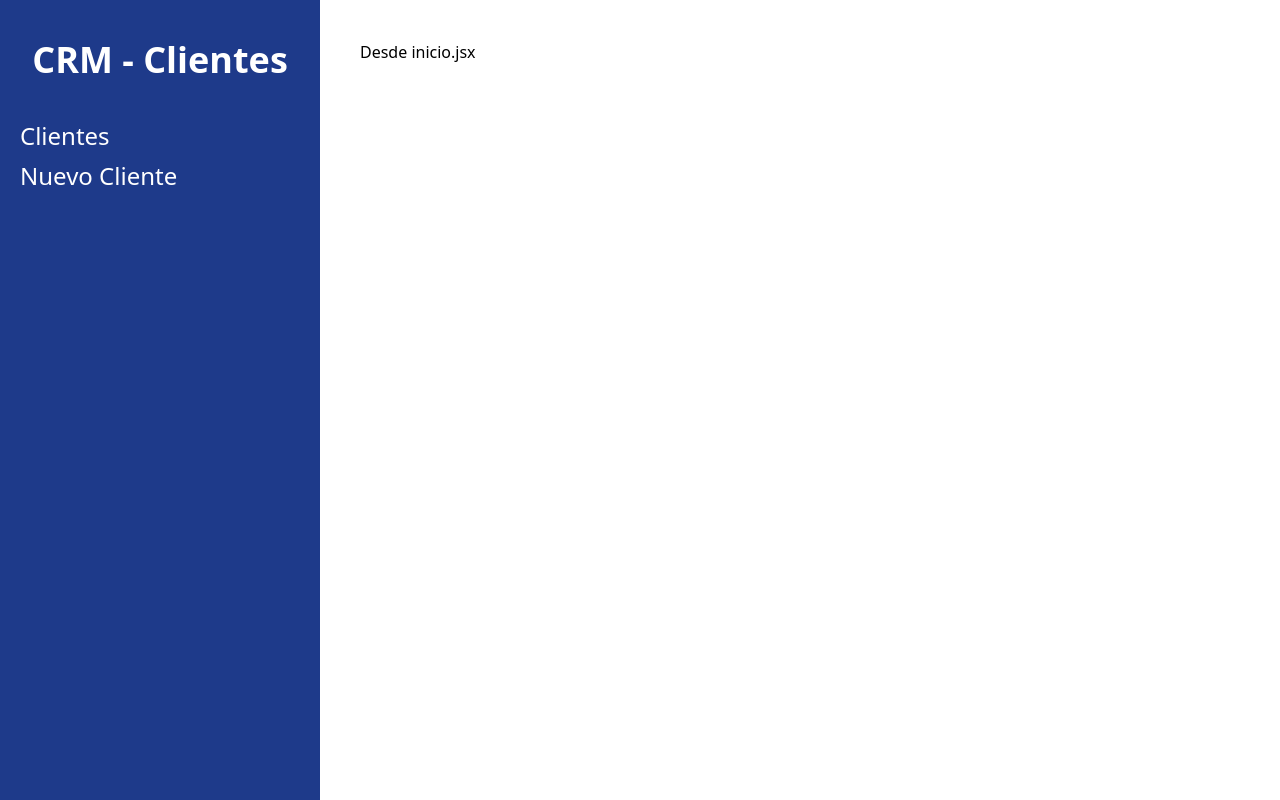
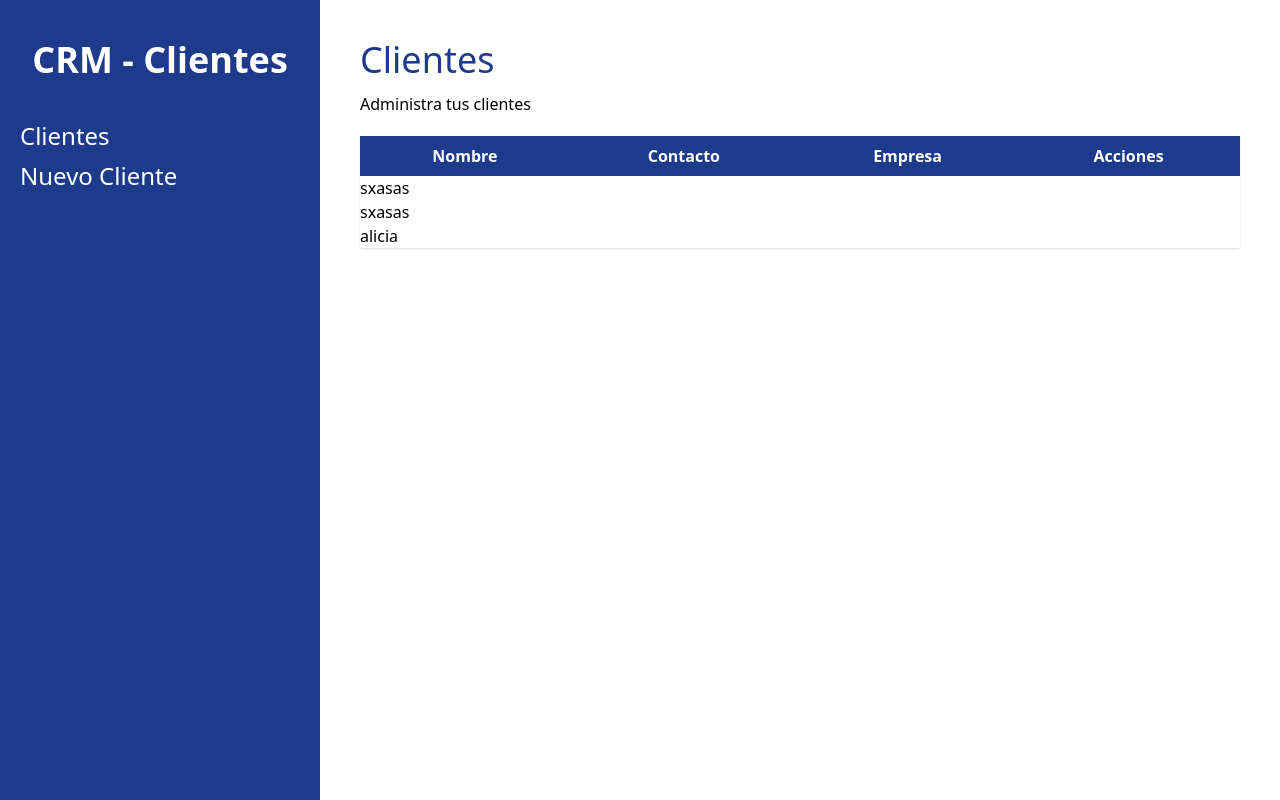
Before and after one commit to alicia-granados/MERN-EXPERIMENTS, a React (Vite) app in the folder Proyecto 4/crm-React/: page /clientes in a window 1280 px wide. Built offline with nearby package versions, Linux system fonts and the light colour scheme; data requests are answered from the project's data file.

Commit message:
feat: :sparkles: React: Creando tabla  para mostrar clientes

```diff
--- /dev/null
+++ b/Proyecto 4/crm-React/src/components/Cliente.jsx
@@ -0,0 +1,11 @@
+import React from 'react'
+
+const Cliente = ({cliente}) => {
+  return (
+    <div>
+        <h1>{cliente.nombre}</h1>
+    </div>
+  )
+}
+
+export default Cliente
--- a/Proyecto 4/crm-React/src/paginas/Inicio.jsx
+++ b/Proyecto 4/crm-React/src/paginas/Inicio.jsx
@@ -1,4 +1,5 @@
 import {useState,useEffect} from 'react'
+import Cliente from '../components/Cliente'
 
 const Inicio = () => {
 
@@ -18,9 +19,28 @@ const Inicio = () => {
     obtenerClientesAPI()
   },[])
   return (
-    <div>
-      <h1>Desde inicio.jsx</h1>
-    </div>
+    <>
+      <h1 className='font-block text-4xl text-blue-900 '>Clientes</h1>
+      <p className='mt-3'>Administra tus clientes</p>
+      <table className='w-full mt-5 table-auto shadow bg-white '>
+        <thead>
+           <tr className='bg-blue-900 text-white'>
+             <th className='p-2'>Nombre</th>
+             <th className='p-2'>Contacto</th>
+             <th className='p-2'>Empresa</th>
+             <th className='p-2'>Acciones</th>
+           </tr>
+        </thead>
+        <tbody>
+          {clientes.map(cliente =>(
+            <Cliente
+              key={cliente.id}
+              cliente={cliente}
+            />
+          ))}
+        </tbody>
+      </table>
+    </>
   )
 }
 
```
